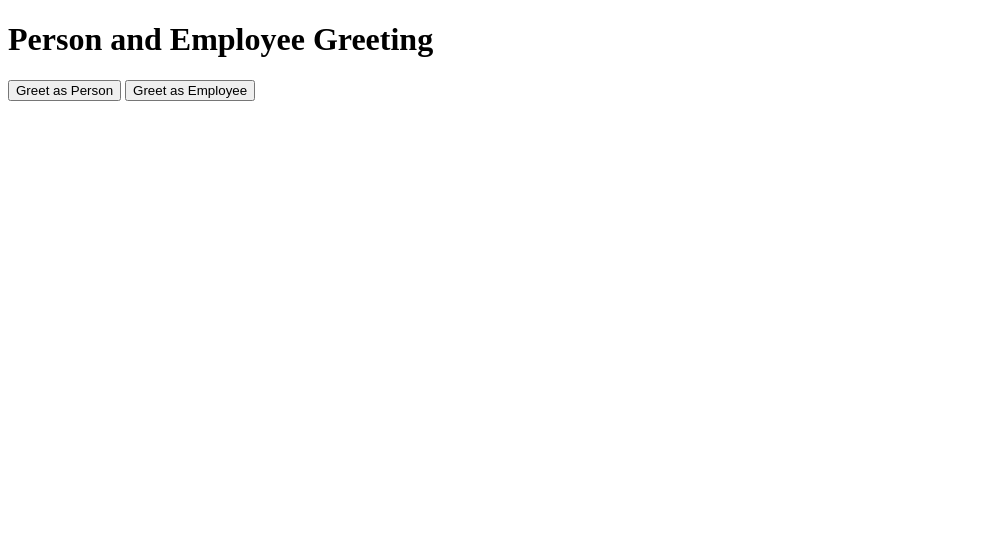
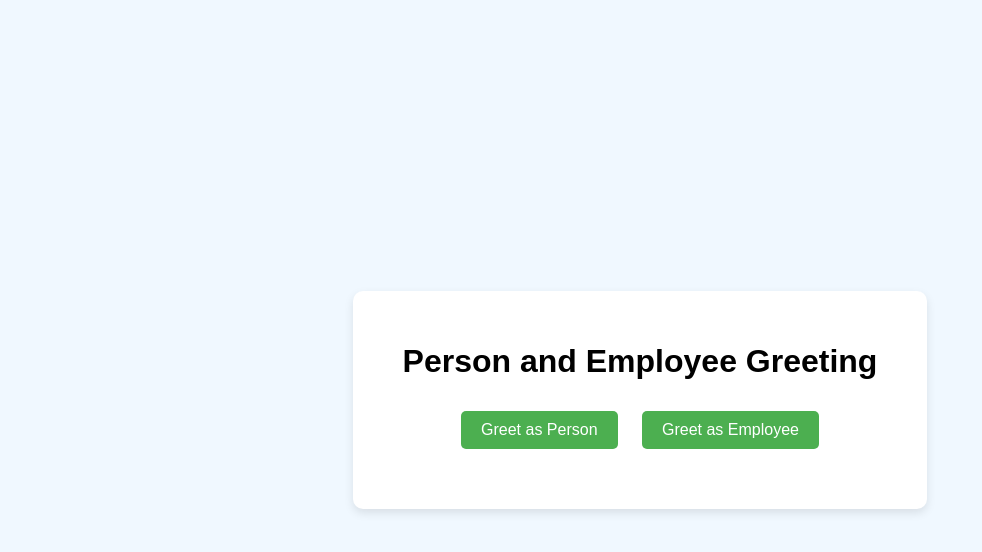
Before and after one commit to acciojob/inheriting-person-for-employee-jobs-kunalkanwarr, a website: page main.html in a window 1280 px wide. Shown: the whole page, without its empty margins (0-982 px from the left). Drawn offline with Linux system fonts and the light colour scheme.

Commit message:
created a submission

```diff
--- a/main.html
+++ b/main.html
@@ -3,7 +3,42 @@
 <head>
   <meta charset="UTF-8">
   <title>Person and Employee Classes</title>
-  <link rel="stylesheet" href="style.css">
+  <style>
+    body {
+      font-family: 'Arial', sans-serif;
+      background-color: #f0f8ff;
+      display: flex;
+      justify-content: center;
+      align-items: center;
+      height: 100vh;
+      margin: 0;
+    }
+    .container {
+      text-align: center;
+      background: white;
+      padding: 30px 50px;
+      border-radius: 10px;
+      box-shadow: 0 4px 10px rgba(0,0,0,0.1);
+    }
+    button {
+      margin: 10px;
+      padding: 10px 20px;
+      font-size: 16px;
+      background-color: #4CAF50;
+      color: white;
+      border: none;
+      border-radius: 5px;
+      cursor: pointer;
+    }
+    button:hover {
+      background-color: #45a049;
+    }
+    #output {
+      margin-top: 20px;
+      font-size: 18px;
+      color: #333;
+    }
+  </style>
 </head>
 <body>
   <div class="container">
@@ -13,9 +48,9 @@
     <div id="output"></div>
   </div>
 
-  <!-- Important: script should be at the end, after HTML loads -->
   <script>
-	  // Correct: define classes first
+    // 1. Define classes first
+
     class Person {
       constructor(name, age) {
         this.name = name;
@@ -30,7 +65,7 @@ class Person {
 
     class Employee extends Person {
       constructor(name, age, jobTitle) {
-    super(name, age); // super() MUST be called before using this
+        super(name, age);
         this.jobTitle = jobTitle;
       }
 
@@ -40,16 +75,18 @@ class Employee extends Person {
       }
     }
 
-// Correct: create instances after defining classes
+    // 2. Create objects after defining classes
+
     const person = new Person("Alice", 25);
     const employee = new Employee("Bob", 30, "Manager");
 
-// Correct: add event listeners AFTER the DOM is ready
-document.getElementById('personBtn').addEventListener('click', () => {
+    // 3. Add button click events
+
+    document.getElementById('personBtn').addEventListener('click', function() {
       person.greet();
     });
 
-document.getElementById('employeeBtn').addEventListener('click', () => {
+    document.getElementById('employeeBtn').addEventListener('click', function() {
       employee.jobGreet();
     });
 
```
Lines whose indentation alone changed are shown as unchanged.
